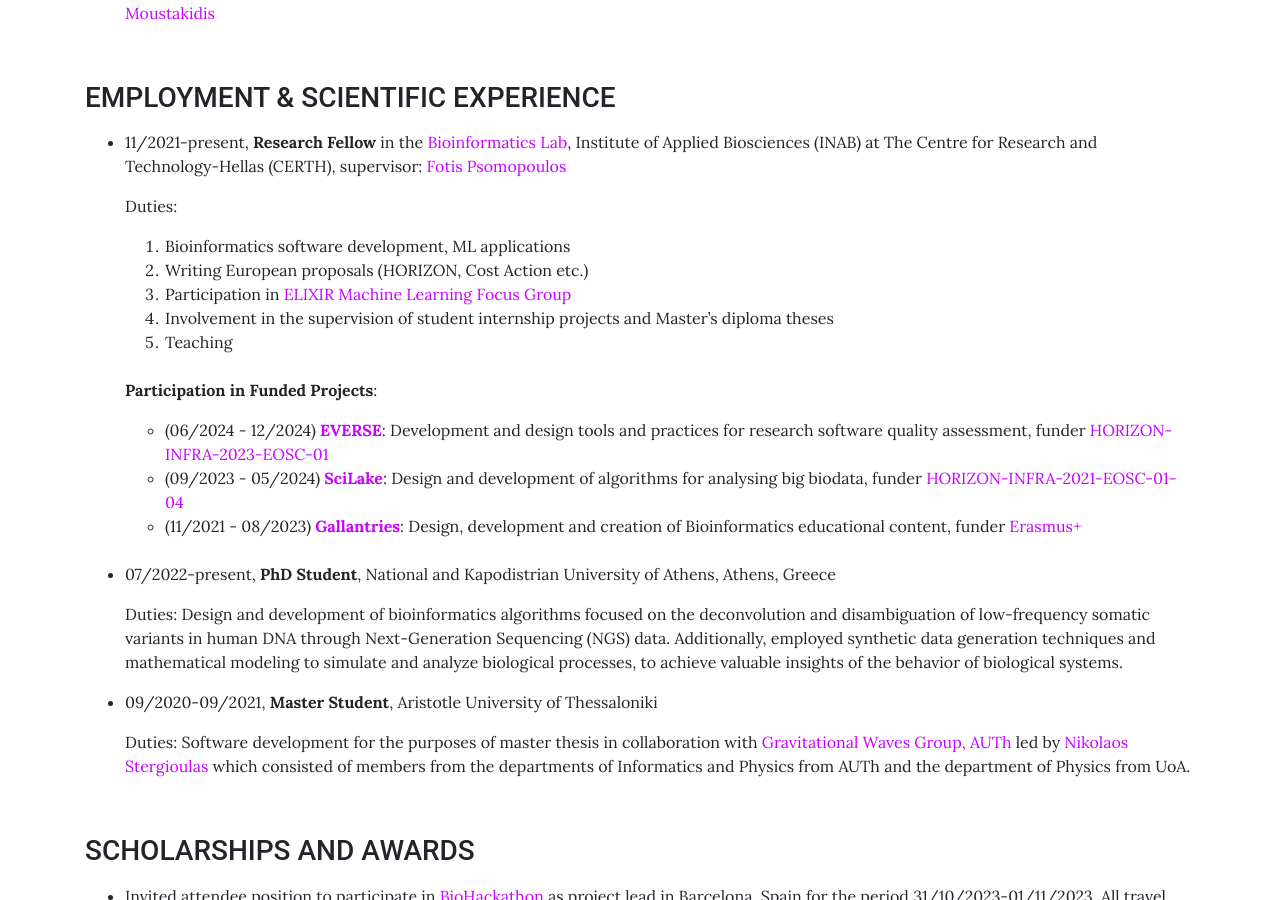
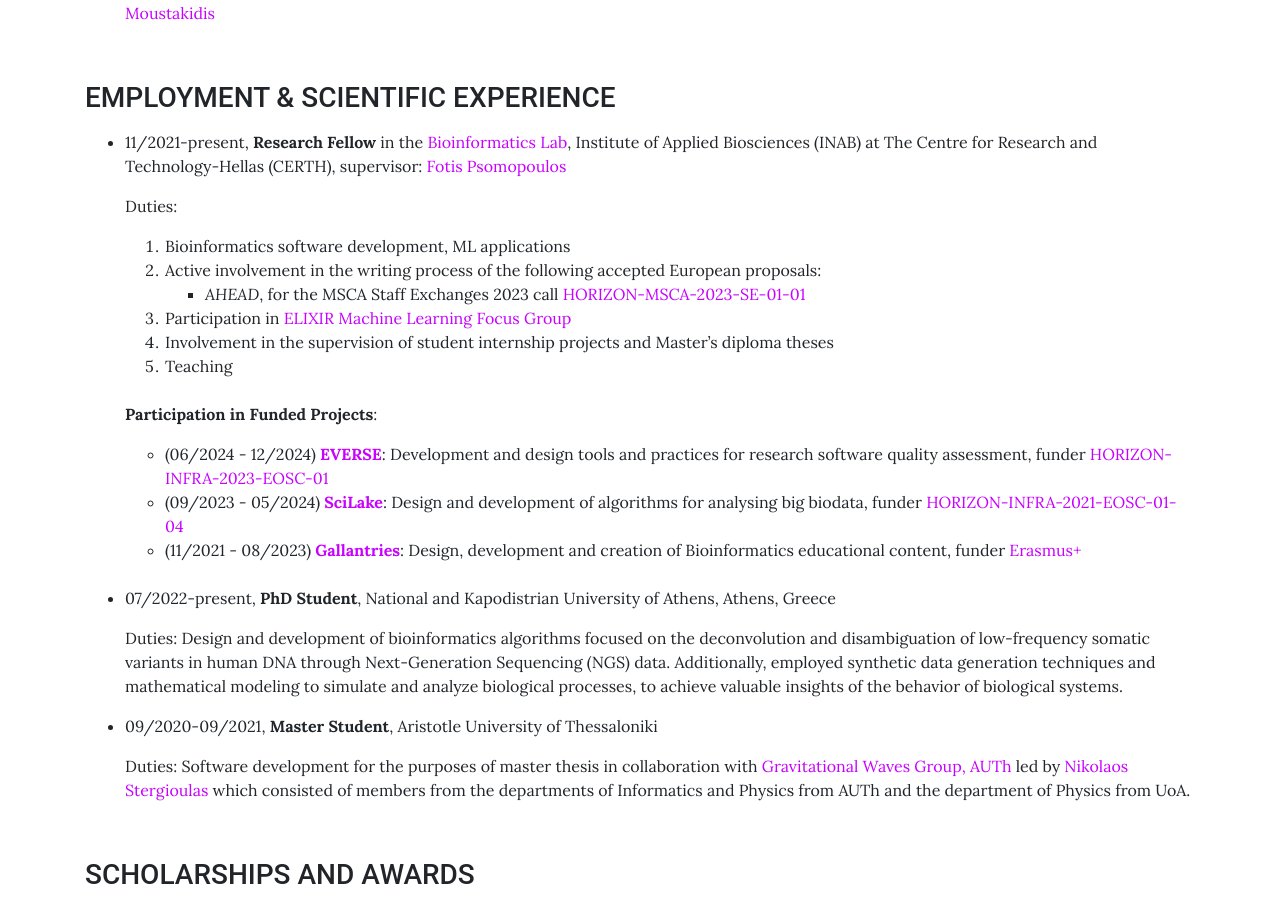
Before and after one commit to sfragkoul/sfragkoul.github.io, a Jekyll site: the page built from pages/CV.md, in a window 1280 px wide and 900 px high, scrolled down 645 px. Built offline with Jekyll 4.4.1, drawn with Linux system fonts in a browser that asks for light colours.

Commit message:
Update CV.md

```diff
--- a/pages/CV.md
+++ b/pages/CV.md
@@ -30,7 +30,8 @@
    Duties:
 
    1. Bioinformatics software development, ML applications
-   2. Writing European proposals  (HORIZON, Cost Action etc.)
+   2. Active involvement in the writing process of the following accepted European proposals:
+         - *AHEAD*, for the MSCA Staff Exchanges 2023 call [HORIZON-MSCA-2023-SE-01-01](https://ec.europa.eu/info/funding-tenders/opportunities/portal/screen/opportunities/topic-details/horizon-msca-2023-se-01-01)
    3. Participation in [ELIXIR Machine Learning Focus Group](https://elixir-europe.org/focus-groups/machine-learning)
    4. Involvement in the supervision of student internship projects and Master's diploma theses
    5. Teaching
```
